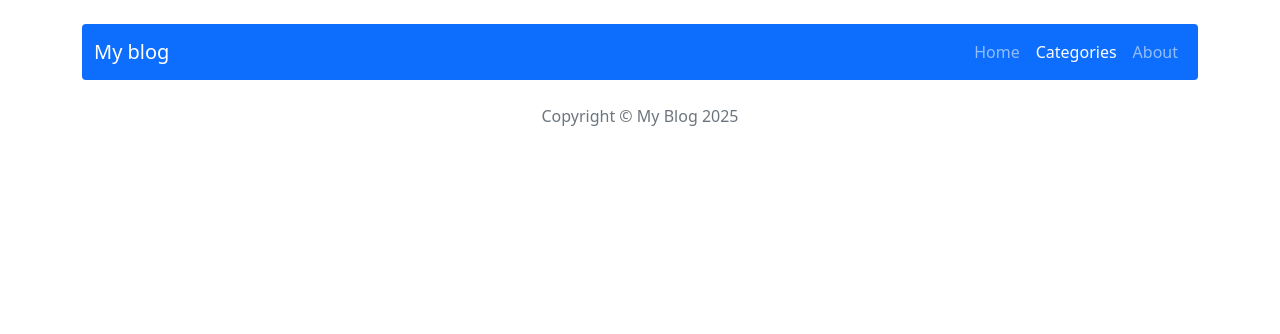
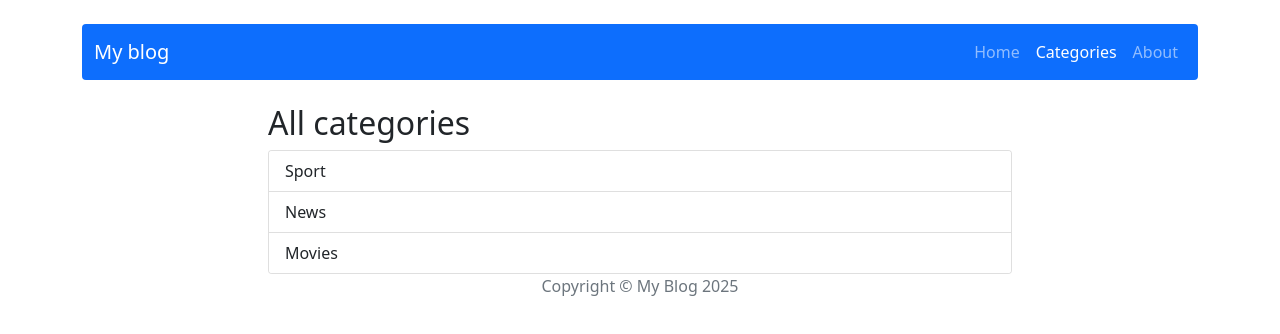
Before and after one commit to kriskensy/WebDev_react-blog, a React (Create React App) app: page /categories in a window 1280 px wide. Shown: the top 334 px of the page. Built offline with nearby package versions, Linux system fonts and the light colour scheme.

Commit message:
Add category mapping to Categories component

```diff
--- a/src/components/features/Categories/Categories.js
+++ b/src/components/features/Categories/Categories.js
@@ -1,7 +1,30 @@
+import { ListGroup, Card } from "react-bootstrap";
+import PageTitle from "../../common/PageTitle/PageTitle";
+import { useSelector } from "react-redux";
+import { getAllCategories } from "../../../redux/categoriesRedux";
+import { Link } from "react-router-dom";
 
 const Categories = () => {
+
+  const categories = useSelector(getAllCategories);
   return (
-    <></>
+    <article className="col-md-8 mx-auto">
+      <PageTitle>All categories</PageTitle>
+      <Card>
+        <ListGroup variant="flush">
+          {categories.map(category => (
+            <ListGroup.Item
+              key={category.id}
+              category={category.categoryName}
+              as={Link}
+              to={`/category/${(category.categoryName).toLowerCase()}`}
+            >
+              {category.categoryName}
+            </ListGroup.Item>
+          ))}
+        </ListGroup>
+      </Card>
+    </article>
   );
 }
 
```
